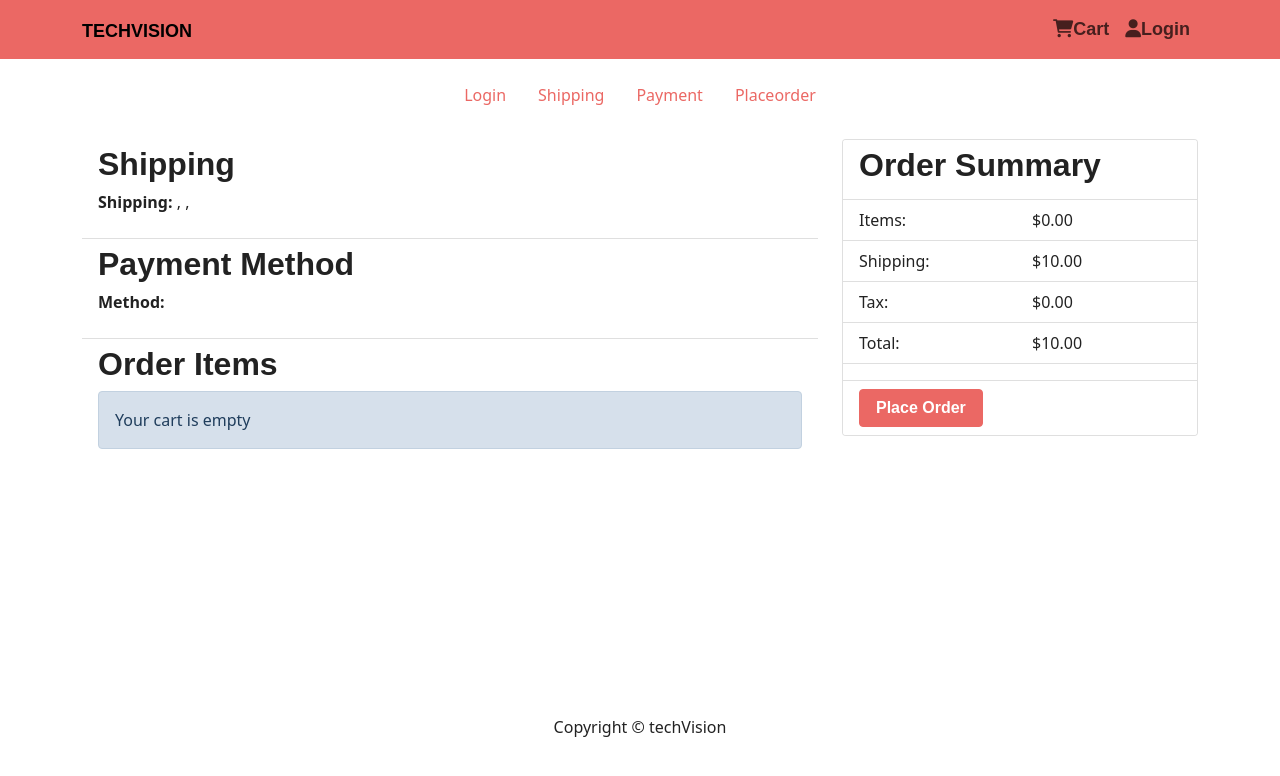
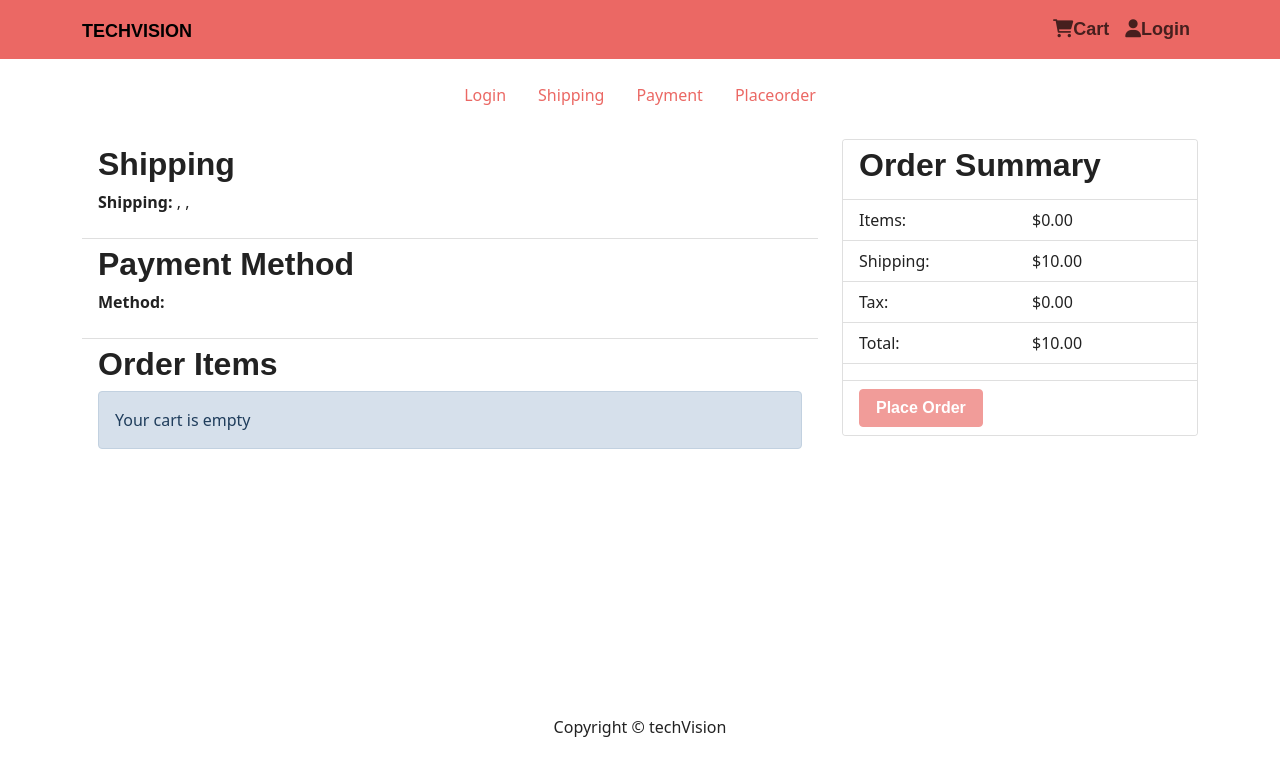
Before and after one commit to matrixleo/techVision, a React (Create React App) app in the folder frontend/: page /placeorder in a window 1280 px wide. Shown: the top 776 px of the page. Built offline with nearby package versions, Linux system fonts and the light colour scheme; a web font is replaced by a local one.

Commit message:
Updated PlaceOrderScreen

```diff
--- a/frontend/src/screens/PlaceOrderScreen.js
+++ b/frontend/src/screens/PlaceOrderScreen.js
@@ -1,4 +1,4 @@
-import React, { useState, useEffect } from 'react'
+import React, { useEffect } from 'react'
 import { Button, Row, Col, ListGroup, Image, Card } from 'react-bootstrap'
 import { Link } from 'react-router-dom'
 import { useDispatch, useSelector } from 'react-redux'
@@ -33,7 +33,7 @@ function PlaceOrderScreen() {
             navigate(`/order/${order._id}`)
             dispatch({type: ORDER_CREATE_RESET})
         }
-    }, [success, navigate,order])
+    }, [success, navigate,order, dispatch])
 
     const placeOrder = () => {
         dispatch(createOrder({
@@ -149,7 +149,8 @@ function PlaceOrderScreen() {
                                 <Button
                                     type='button'
                                     className='btn-block'
-                                    disabled={cart.cartItems === 0}
+                                    // eslint-disable-next-line
+                                    disabled={cart.cartItems == 0}
                                     onClick={placeOrder}
                                 >
                                     Place Order
```
